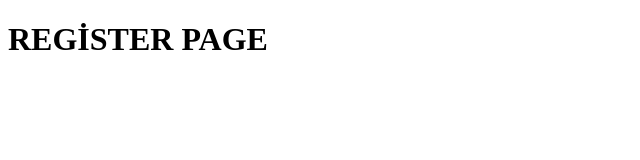
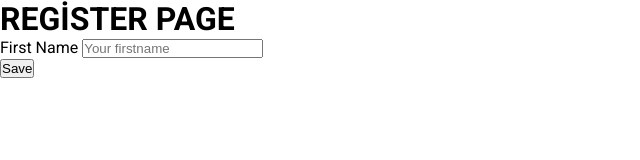
Before and after one commit to cananagbal/Registration-Form, a plain HTML site: page index.html in a window 1280 px wide. Shown: the whole page, without its empty margins (0-640 px from the left). Drawn offline with Linux system fonts and the light colour scheme.

Commit message:
ilk imput oluşturuldu

```diff
--- a/index.html
+++ b/index.html
@@ -5,10 +5,31 @@
     <meta http-equiv="X-UA-Compatible" content="IE=edge">
     <meta name="viewport" content="width=device-width, initial-scale=1.0">
     <title>Registor Form</title>
+    <link rel="preconnect" href="https://fonts.googleapis.com">
+<link rel="preconnect" href="https://fonts.gstatic.com" crossorigin>
+<link href="https://fonts.googleapis.com/css2?family=Nunito:ital,wght@0,200;0,300;1,200;1,300;1,700&family=Roboto:ital,wght@0,100;0,300;0,400;0,500;0,700;0,900;1,100&display=swap" rel="stylesheet">
     <link rel="stylesheet" href="style.css">
 </head>
 <body>
     <h1>REGİSTER PAGE</h1>
+    <form action="">
+<div>
+    <label for="firstname">First Name</label>
+    <input type="text" name="firstname"
+    id="firstname"
+    placeholder="Your firstname"
+    required>
+</div>
+
+<div>
+    <input type="submit" value="Save">
+</div>
+
+
+
+
+
+    </form>
 
 
 </body>
--- a/style.css
+++ b/style.css
@@ -0,0 +1,10 @@
+*{
+    margin: 0;
+    padding: 0;
+    box-sizing: border-box;
+}
+
+body{
+    font-family: 'Nunito', sans-serif;
+font-family: 'Roboto', sans-serif;
+}
```
